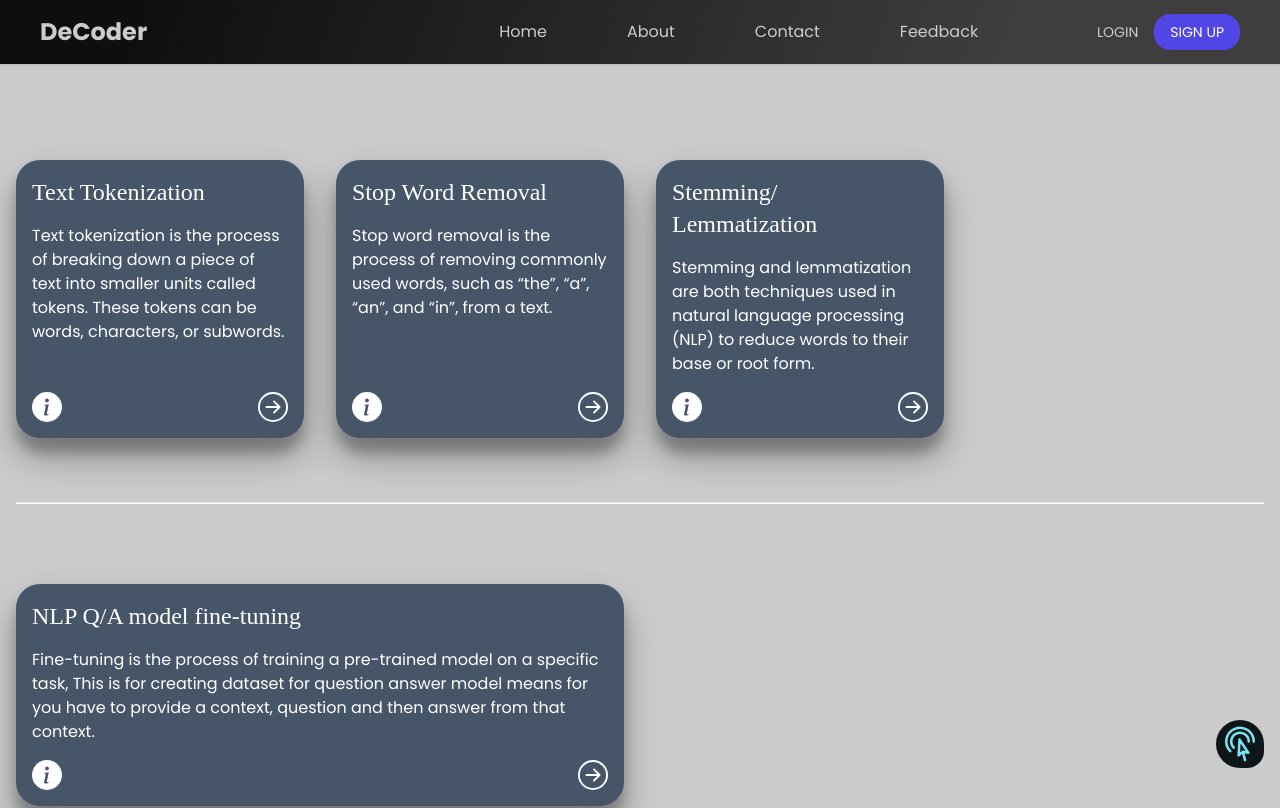
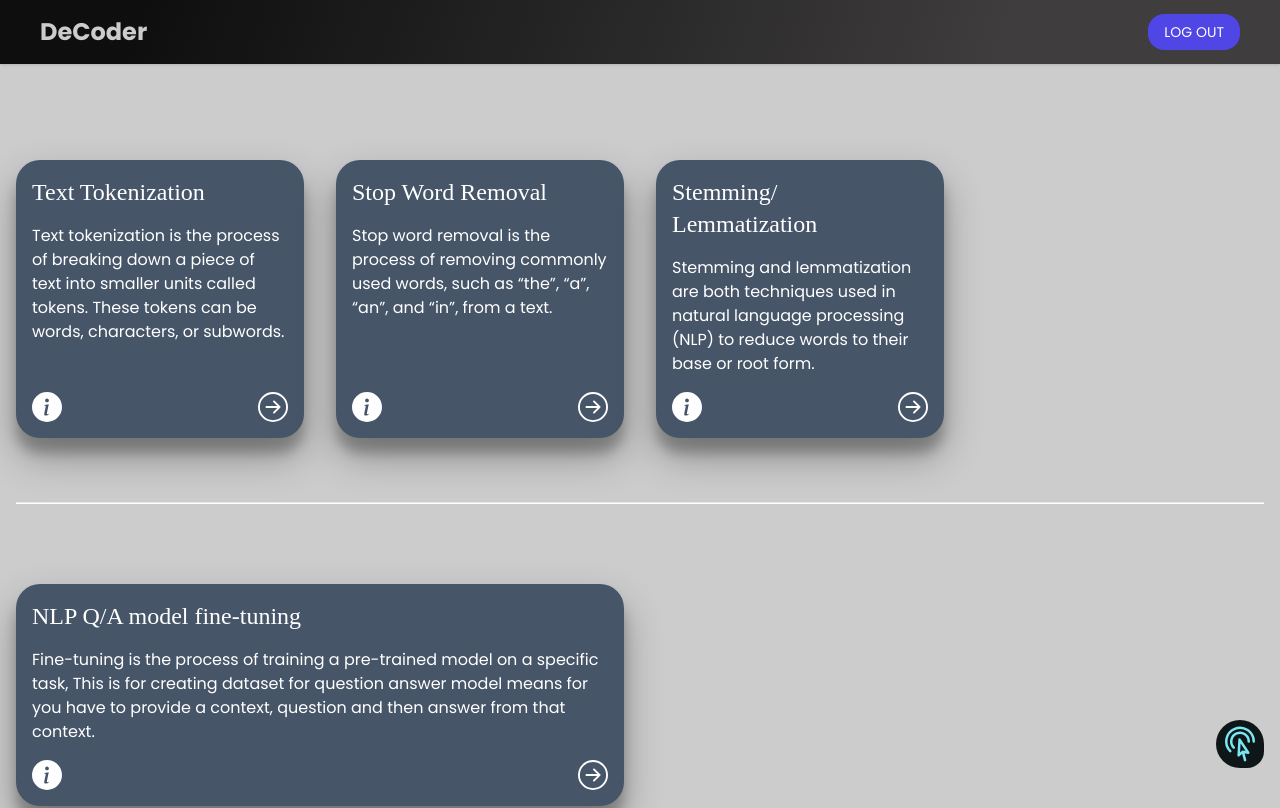
Before and after one commit to akadeepesh/ML_Automation_Frontend, a React (Create React App) app: page / in a window 1280 px wide. Shown: the top 808 px of the page. Built offline with nearby package versions, Linux system fonts and the light colour scheme; a web font is replaced by a local one.

Commit message:
after signin navbar

```diff
--- a/src/App.js
+++ b/src/App.js
@@ -2,7 +2,7 @@ import React from 'react';
 import './App.css'
 import Home from './components/Home';
 import Chatbox from './components/Chatbox';
-import Navbar from './components/Navbar';
+import AfterNavbar from './components/AfterNavbar';
 import Signup from './components/Signup';
 import Login from './components/Login';
 import Tokenization from './components/Tokenization';
@@ -15,7 +15,7 @@ const Layout = () => {
   const isHidden = location.pathname === "/signup" || location.pathname === "/login" || location.pathname === '/tokenization';
   return (
     <>
-      {!isHidden && <Navbar />}
+      {!isHidden && <AfterNavbar />}
       {!isHidden && <Chatbox />}
       <Routes>
         <Route path="/" element={<Home />} />
--- /dev/null
+++ b/src/components/AfterNavbar.jsx
@@ -0,0 +1,26 @@
+import React from 'react';
+import { Link as RouteLink } from 'react-router-dom';
+import './styling/Navbar.css'
+
+const Navbar = () => {
+    return (
+        <header>
+            <nav>
+                <div className="bar">
+                    <div className="flex justify-between h-16 px-10 shadow items-center">
+                        <div className="flex items-center space-x-8">
+                            <div className="text-xl text-brownish lg:text-2xl font-bold cursor-pointer">
+                                <a href="/">DeCoder</a>
+                            </div>
+                        </div>
+                        <div className="flex space-x-4 items-center">
+                            <RouteLink to='/'><ul className="bg-indigo-600 cursor-pointer px-4 py-2 rounded-2xl text-white hover:bg-indigo-500 text-sm">LOG OUT</ul></RouteLink>
+                        </div>
+                    </div>
+                </div>
+            </nav>
+        </header>
+    )
+}
+
+export default Navbar
--- a/src/components/Login.jsx
+++ b/src/components/Login.jsx
@@ -1,6 +1,7 @@
 import React, { useState } from 'react';
 import './styling/Signup.css';
 import { BsArrowLeftCircle } from "react-icons/bs";
+import { Link as RouteLink } from 'react-router-dom';
 import { useNavigate } from 'react-router-dom';
 
 export default function Login() {
@@ -41,7 +42,7 @@ export default function Login() {
     return (
         <div className="background-radial-gradient overflow-hidden">
             <div className="container mx-auto p-4">
-                <div className='text-white cursor-pointer hover:text-black w-fit'><a href="/"><BsArrowLeftCircle size={30} /></a></div>
+                <div className='text-white cursor-pointer hover:text-black w-fit'><RouteLink to="/"><BsArrowLeftCircle size={30} /></RouteLink></div>
                 <div className="flex flex-col md:flex-row">
                     <div className="md:w-1/2 text-center md:text-md-start md:flex md:flex-col justify-center">
                         <h1 className="my-5 text-3xl font-bold leading-tight text-indigo-50">
--- a/src/components/Signup.jsx
+++ b/src/components/Signup.jsx
@@ -1,6 +1,7 @@
 import React, { useState } from 'react'
 import './styling/Signup.css';
 import { BsArrowLeftCircle } from "react-icons/bs";
+import { Link as RouteLink } from "react-router-dom";
 import { useNavigate } from 'react-router-dom';
 
 
@@ -33,7 +34,7 @@ export default function SignUp() {
     return (
         <div className="background-radial-gradient overflow-hidden">
             <div className="container mx-auto p-4">
-                <div className='text-white cursor-pointer hover:text-black w-fit'><a href="/"><BsArrowLeftCircle size={30} /></a></div>
+                <div className='text-white cursor-pointer hover:text-black w-fit'><RouteLink to="/"><BsArrowLeftCircle size={30} /></RouteLink></div>
                 <div className="flex flex-col md:flex-row">
                     <div className="md:w-1/2 text-center md:text-md-start md:flex md:flex-col justify-center">
                         <h1 className="my-5 text-3xl font-bold leading-tight text-indigo-50">
```
